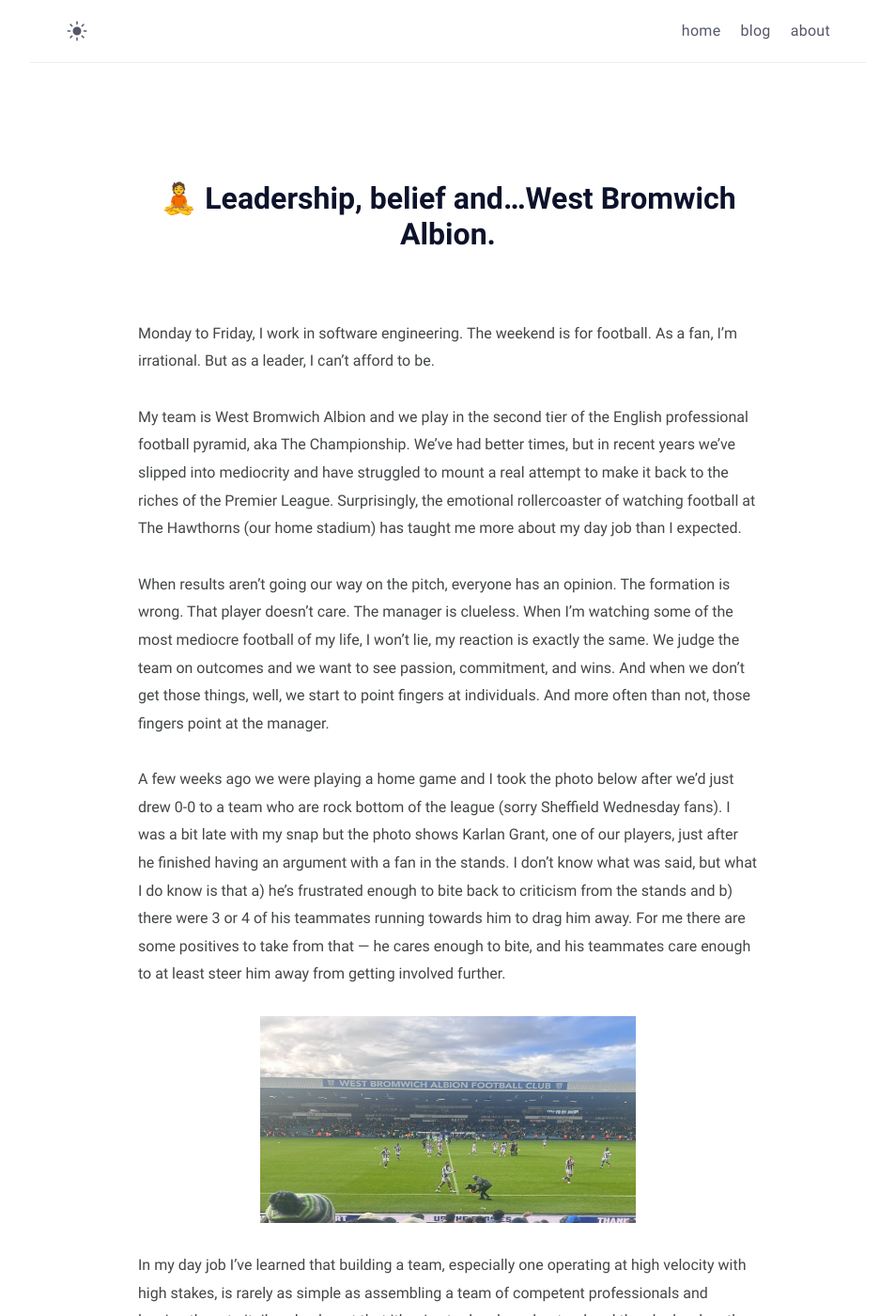
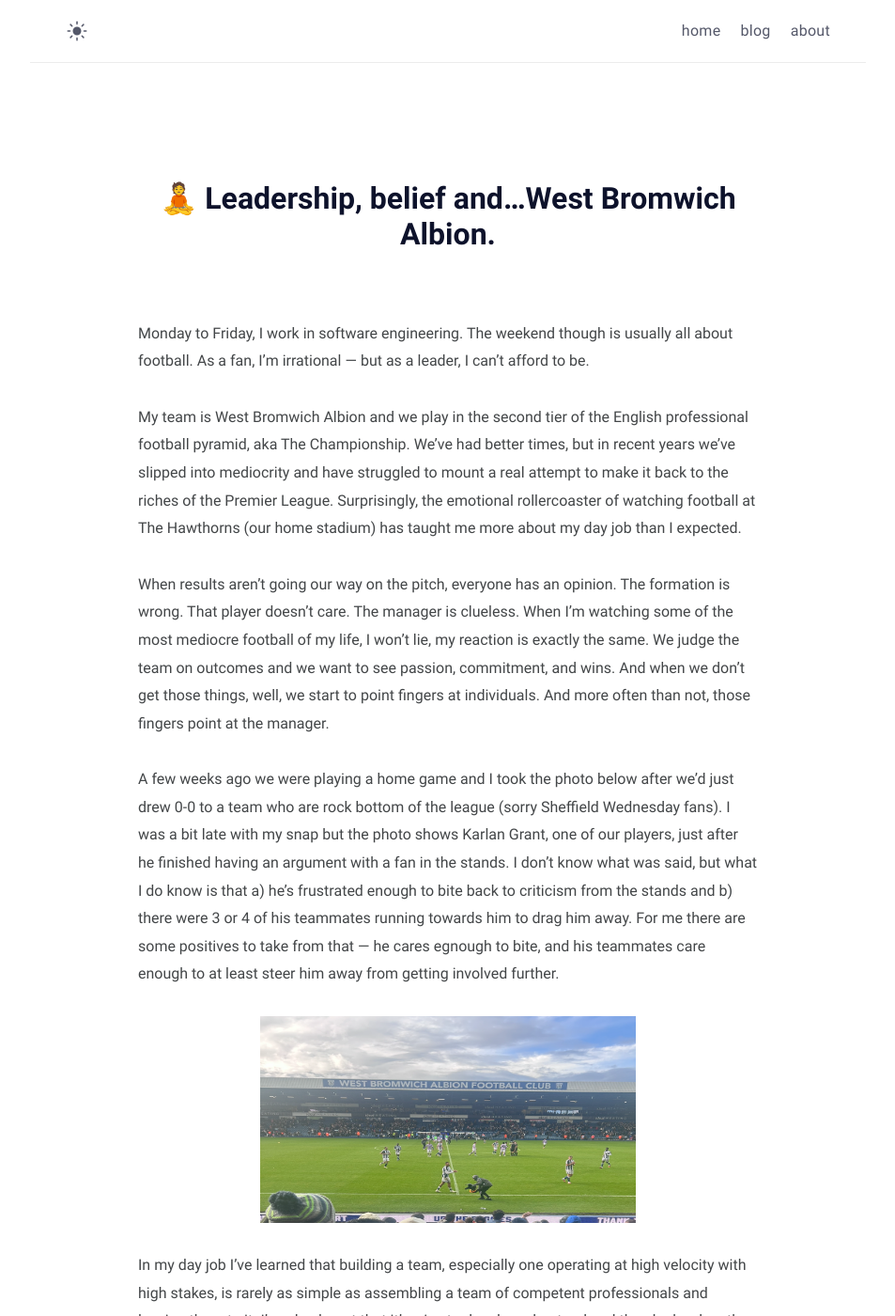
Before and after one commit to lukebriscoe/lukebriscoe.github.io, a Jekyll site: the page built from _posts/2025-12-19-leadership-belief-wba.md, in a window 1280 px wide and 1400 px high. Shown: the whole window at 94% size, without its empty margins (163-1116 px from the left). Built offline with Jekyll 4.4.1, drawn with Linux system fonts in a browser that asks for light colours.

Commit message:
small updates to new post

```diff
--- a/_posts/2025-12-19-leadership-belief-wba.md
+++ b/_posts/2025-12-19-leadership-belief-wba.md
@@ -4,13 +4,13 @@
 subtitle: <br> A few reflections on leadership, football, and building a team that believes…
 date: 2025-12-22 09:30:00 +0000
 ---
-Monday to Friday, I work in software engineering. The weekend is for football. As a fan, I’m irrational. But as a leader, I can’t afford to be.
+Monday to Friday, I work in software engineering. The weekend though is usually all about football. As a fan, I’m irrational — but as a leader, I can’t afford to be.
 
 My team is West Bromwich Albion and we play in the second tier of the English professional football pyramid, aka The Championship. We’ve had better times, but in recent years we’ve slipped into mediocrity and have struggled to mount a real attempt to make it back to the riches of the Premier League. Surprisingly, the emotional rollercoaster of watching football at The Hawthorns (our home stadium) has taught me more about my day job than I expected.
 
 When results aren’t going our way on the pitch, everyone has an opinion. The formation is wrong. That player doesn't care. The manager is clueless. When I’m watching some of the most mediocre football of my life, I won’t lie, my reaction is exactly the same. We judge the team on outcomes and we want to see passion, commitment, and wins. And when we don’t get those things, well, we start to point fingers at individuals. And more often than not, those fingers point at the manager.
 
-A few weeks ago we were playing a home game and I took the photo below after we’d just drew 0-0 to a team who are rock bottom of the league (sorry Sheffield Wednesday fans). I was a bit late with my snap but the photo shows Karlan Grant, one of our players, just after he finished having an argument with a fan in the stands. I don’t know what was said, but what I do know is that a) he’s frustrated enough to bite back to criticism from the stands and b) there were 3 or 4 of his teammates running towards him to drag him away. For me there are some positives to take from that — he cares enough to bite, and his teammates care enough to at least steer him away from getting involved further.
+A few weeks ago we were playing a home game and I took the photo below after we’d just drew 0-0 to a team who are rock bottom of the league (sorry Sheffield Wednesday fans). I was a bit late with my snap but the photo shows Karlan Grant, one of our players, just after he finished having an argument with a fan in the stands. I don’t know what was said, but what I do know is that a) he’s frustrated enough to bite back to criticism from the stands and b) there were 3 or 4 of his teammates running towards him to drag him away. For me there are some positives to take from that — he cares egnough to bite, and his teammates care enough to at least steer him away from getting involved further.
 
 <p align="center">
   <img width="400" height="220" src="https://raw.githubusercontent.com/lukebriscoe/lukebriscoe.github.io/9a60400679dcf86b1c25661017c24640440cb34a/assets/img/Screenshot%202025-12-19%20at%2010.25.54.png">
```
Also changed, not shown: 6 other files.
